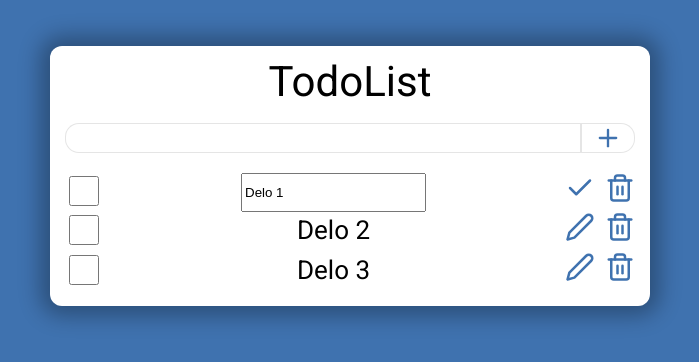
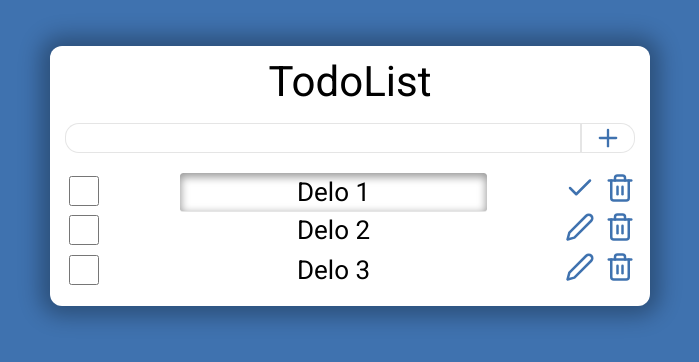
Before and after one commit to ghost-ninja-prog/todo-list-ts-redux, a React (Create React App) app: page / in a window 1280 px wide. Both pictures are taken after a click on the button 870 px from the left and 188 px from the top of the page. Shown: the top 362 px of the page, without its empty margins (290-989 px from the left). Built offline with nearby package versions, Linux system fonts and the light colour scheme.

Commit message:
remove todo add

```diff
--- a/src/components/TodoItem/index.module.css
+++ b/src/components/TodoItem/index.module.css
@@ -12,6 +12,24 @@
 .title {
     position: relative;
     overflow: hidden;
+    font-size: 26px;
+    line-height: 36px;
+}
+
+.input {
+    font-size: 26px;
+    line-height: 36px;
+    font-family: 'Roboto', sans-serif;
+    border: none;
+    border-bottom: 1px solid rgba(0, 0, 0, .1);
+    box-shadow: inset 0 3px 9px 1px rgba(0, 0, 0, .4);
+    text-align: center;
+    border-radius: 3px;
+}
+
+.input:focus-visible {
+    border: none;
+    outline: 0;
 }
 
 .title:before {
@@ -21,7 +39,7 @@
     height: 2px;
     background-color: #000;
     top: calc(50% - 1px);
-    transform: translateX(-200px);
+    transform: translateX(-500px);
     transition: transform .25s;
 }
 
--- a/src/components/TodoItem/index.tsx
+++ b/src/components/TodoItem/index.tsx
@@ -6,9 +6,10 @@ import classes from "./index.module.css"
 interface TodoItemProps {
     todo: ITodo;
     onEdited: (id: number, title: string) => void;
+    removeTodo: (id: number) => void;
 }
 
-export const TodoItem: React.FC<TodoItemProps> = ({ todo, onEdited }) => {
+export const TodoItem: React.FC<TodoItemProps> = ({ todo, onEdited, removeTodo }) => {
 
     const [isEditMode, setIsEditMode] = useState(false)
     const [value, setValue] = useState(todo.title)
@@ -24,6 +25,7 @@ export const TodoItem: React.FC<TodoItemProps> = ({ todo, onEdited }) => {
             <input className={classes.checkbox} type="checkbox" />
             { isEditMode ? (
                 <input
+                    className={classes.input}
                     type="text"
                     value={value}
                     onChange={(e) => setValue(e.target.value)}
@@ -44,7 +46,7 @@ export const TodoItem: React.FC<TodoItemProps> = ({ todo, onEdited }) => {
                         <button className={classes.btn__edit} onClick={() => setIsEditMode(true)}></button>
                     )
                 }
-                <button className={classes.btn__remove}></button>
+                <button className={classes.btn__remove} onClick={()=>removeTodo(todo.id)}></button>
             </div>
         </li>
     )
--- a/src/components/TodoList/index.tsx
+++ b/src/components/TodoList/index.tsx
@@ -1,8 +1,10 @@
+import { useState } from "react"
 import classes from "./index.module.css"
+
+
 import { TodoItem } from "../TodoItem"
-// import { TodoListProps } from "../../models/models"
 import { TodoPlus } from "../TodoPlus"
-import { useState } from "react"
+
 import { store } from '../../store/store'
 
 
@@ -16,17 +18,23 @@ export const TodoList = () => {
             title,
             completed: false
         }
-        setTodos([todo,...todos])
+        setTodos([...todos, todo])
     }
 
     const onEdited = (id: number, title: string) => {
         setTodos(
             todos.map(todo => {
-                    if(todo.id === id) {
-                        todo.title = title
-                    }
+                if(todo.id === id) {
+                    todo.title = title
+                }
                 return todo
             })
+        )
+    }
+
+    const removeTodo = (id: number) => {
+        setTodos(
+            todos.filter(todo => todo.id !== id)
         )
     }
 
@@ -38,7 +46,12 @@ export const TodoList = () => {
                 {
                     todos.map((todo) => {
                         return (
-                            <TodoItem key={todo.id} todo={todo} onEdited={onEdited} />
+                            <TodoItem
+                                key={todo.id}
+                                todo={todo}
+                                onEdited={onEdited}
+                                removeTodo={removeTodo}
+                            />
                         )
                     })
                 }
--- a/src/models/models.ts
+++ b/src/models/models.ts
@@ -5,6 +5,6 @@ export interface ITodo {
     completed: boolean;
 }
 
-export interface TodoListProps {
+export interface ITodoList {
     todos: Array<ITodo>
 }
```
